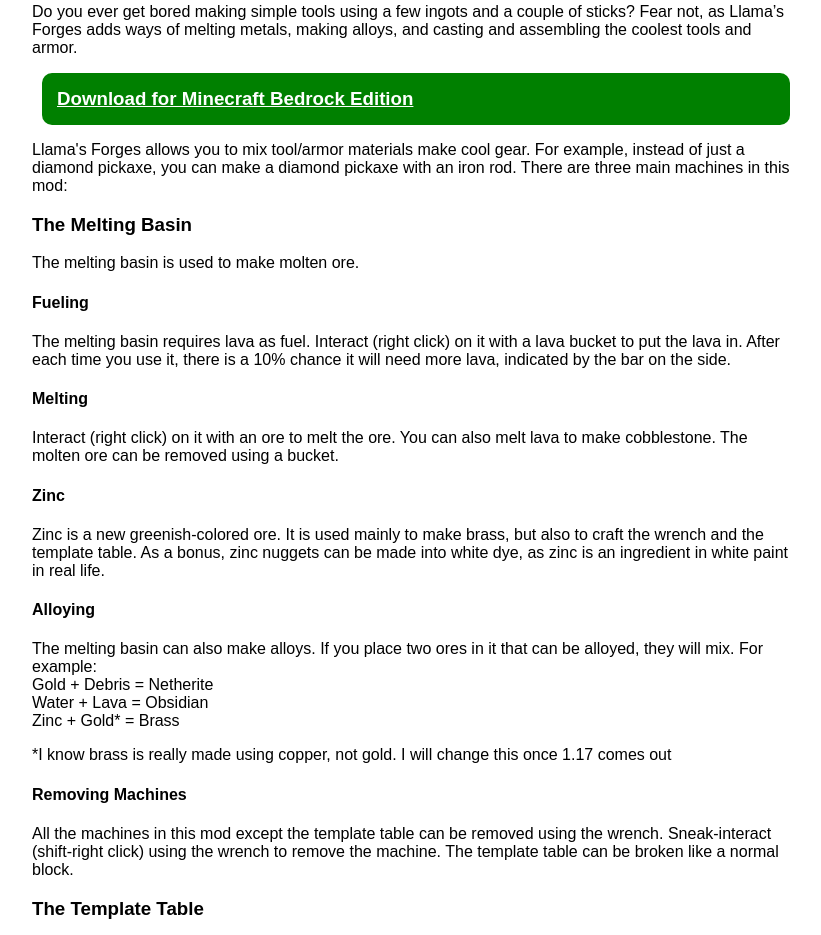
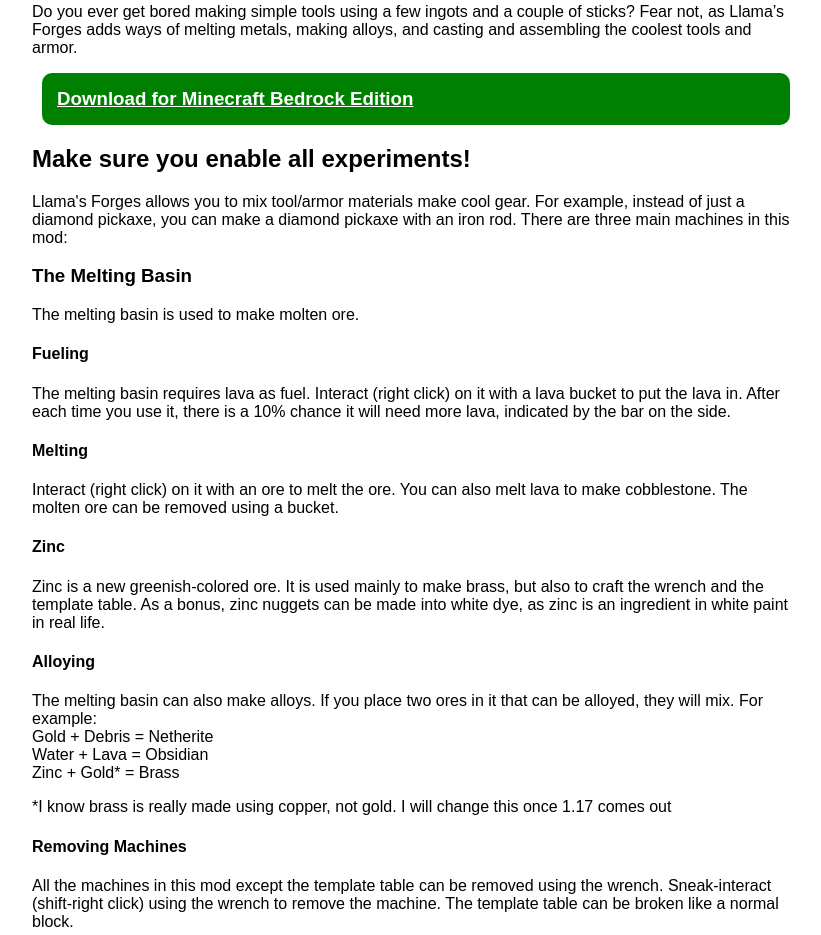
Before and after one commit to Llama-Studios/llamas-forges, a plain HTML site: page index.html in a window 1280 px wide. Shown: the part 769-1704 px from the top of the page, without its empty margins (224-1045 px from the left). Drawn offline with Linux system fonts and the light colour scheme.

Commit message:
Clarify that experiments are needed

```diff
--- a/index.html
+++ b/index.html
@@ -35,6 +35,7 @@ a {
   <img src="https://my.mcpedl.com/storage/addons/8138/101/llamas-forges_1.png">
   <p>Do you ever get bored making simple tools using a few ingots and a couple of sticks? Fear not, as Llama’s Forges adds ways of melting metals, making alloys, and casting and assembling the coolest tools and armor.</p>
 <h3 class="dl"><a href="./llamasforges.mcaddon" download="llamasforges.mcaddon">Download for Minecraft Bedrock Edition</a></h3>
+ <h2>Make sure you enable all experiments!</h2>
   <p>Llama's Forges allows you to mix tool/armor materials make cool gear. For example, instead of just a diamond pickaxe, you can make a diamond pickaxe with an iron rod. There are three main machines in this mod:</p>
   <h3>The Melting Basin</h3>
   <p>The melting basin is used to make molten ore.</p>
```
